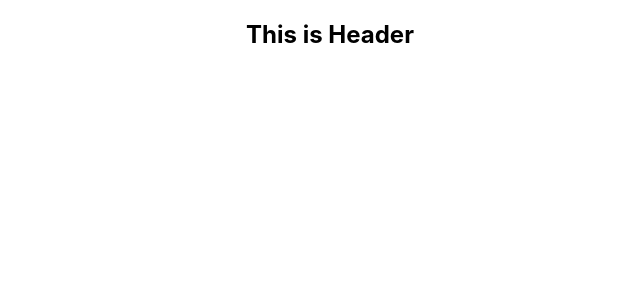
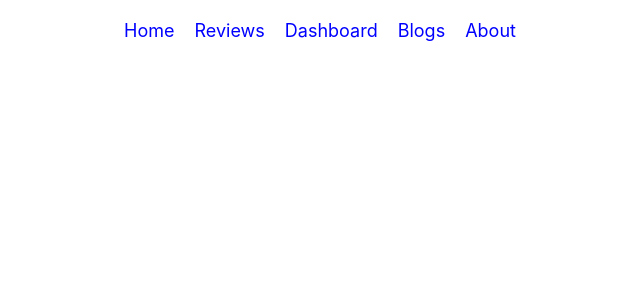
Before and after one commit to hira480/watch-review-active-route, a React (Create React App) app: page / in a window 1280 px wide. Shown: the top 300 px of the page, without its empty margins (310-950 px from the left). Built offline with nearby package versions, Linux system fonts and the light colour scheme.

Commit message:
custom link added to nav bar

```diff
--- a/package.json
+++ b/package.json
@@ -8,6 +8,7 @@
     "@testing-library/user-event": "^13.5.0",
     "react": "^18.0.0",
     "react-dom": "^18.0.0",
+    "react-router-dom": "^6.3.0",
     "react-scripts": "5.0.0",
     "web-vitals": "^2.1.4"
   },
--- /dev/null
+++ b/src/components/CustomLink/CustomLink.css
@@ -0,0 +1,3 @@
+.custom-nav {
+    display: inline-block;
+}
--- /dev/null
+++ b/src/components/CustomLink/CustomLink.js
@@ -0,0 +1,21 @@
+import React from 'react';
+import './CustomLink.css';
+import { Link, useMatch, useResolvedPath } from 'react-router-dom';
+
+function CustomLink({ children, to, ...props }) {
+    let resolved = useResolvedPath(to);
+    let match = useMatch({ path: resolved.pathname, end: true });
+
+    return (
+        <div className='custom-nav'>
+            <Link
+                style={{ color: match ? 'orange' : 'blue' }}
+                to={to}
+                {...props}>
+                {children}
+            </Link>
+        </div>
+    );
+}
+
+export default CustomLink;
--- a/src/components/Header/Header.css
+++ b/src/components/Header/Header.css
@@ -0,0 +1,9 @@
+nav a {
+    text-decoration: none;
+    margin-right: 20px;
+    font-size: 18px;
+}
+
+.custom-link {
+    margin: 20px;
+}
--- a/src/components/Header/Header.js
+++ b/src/components/Header/Header.js
@@ -1,10 +1,16 @@
 import React from 'react';
+import './Header.css'
+import CustomLink from '../CustomLink/CustomLink';
 
 const Header = () => {
     return (
-        <div>
-            <h2>This is Header</h2>
-        </div>
+        <nav className='custom-link'>
+            <CustomLink to='/home'>Home</CustomLink>
+            <CustomLink to='/reviews'>Reviews</CustomLink>
+            <CustomLink to='/dashboard'>Dashboard</CustomLink>
+            <CustomLink to='/blogs'>Blogs</CustomLink>
+            <CustomLink to='/about'>About</CustomLink>
+        </nav>
     );
 };
 
--- a/src/index.js
+++ b/src/index.js
@@ -3,11 +3,14 @@ import ReactDOM from 'react-dom';
 import './index.css';
 import App from './App';
 import reportWebVitals from './reportWebVitals';
+import { BrowserRouter } from 'react-router-dom';
 
 ReactDOM.render(
-  <React.StrictMode>
-    <App />
-  </React.StrictMode>,
+  <BrowserRouter>
+    <React.StrictMode>
+      <App />
+    </React.StrictMode>
+  </BrowserRouter>,
   document.getElementById('root')
 );
 
```
Also changed, not shown: 1 other file (tests, documents, lock files or other folders).
